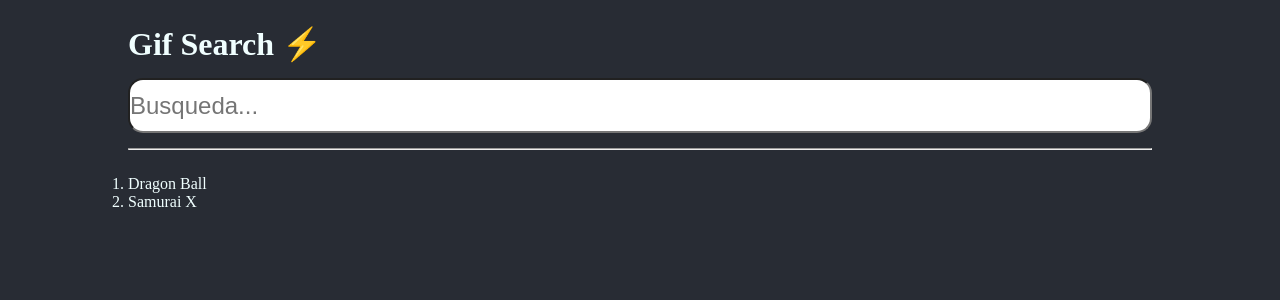
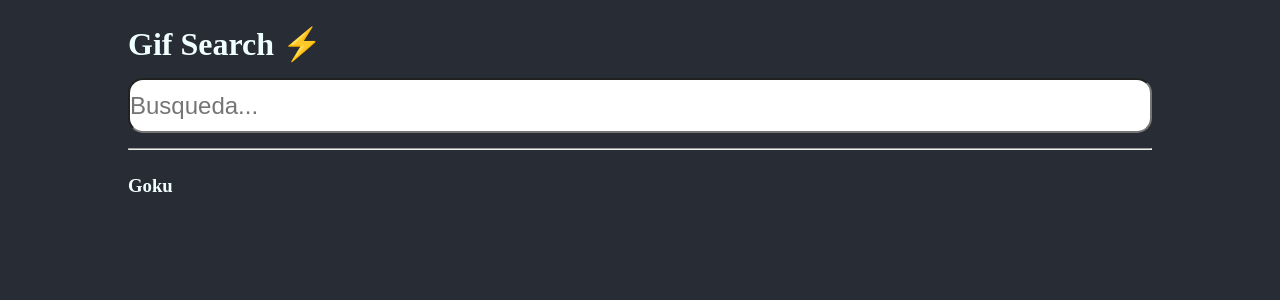
Before and after one commit to CristhianDaza/gif-search, a React (Create React App) app: page / in a window 1280 px wide. Shown: the top 300 px of the page. Built offline with nearby package versions, Linux system fonts and the light colour scheme; no server answers.

Commit message:
Creando Componente para Gif y llamando la api

```diff
--- a/src/GifApp.jsx
+++ b/src/GifApp.jsx
@@ -1,11 +1,12 @@
 import React, { useState } from 'react';
 import { AddCategory } from './components/AddCategory';
+import { GifGrid } from './components/GifGrid';
 
 const GifApp = () => {
   // const handleAdd = () => {
   //   setCategories(['Hunter', ...categories])
   // }
-  const [categories, setCategories] = useState(['Dragon Ball', 'Samurai X'])
+  const [categories, setCategories] = useState(['Goku'])
 
   return (
     <>
@@ -17,9 +18,12 @@ const GifApp = () => {
       <hr/>
       <ol>
         {
-          categories.map(categorie => {
-            return <li key={categorie}>{categorie}</li>
-          })
+          categories.map(category => (
+            <GifGrid
+              key={category}
+              category={category}
+            />
+          ))
         }
       </ol>
     </>
--- /dev/null
+++ b/src/components/GifGrid.jsx
@@ -0,0 +1,28 @@
+import React from 'react'
+
+export const GifGrid = ({category}) => {
+  const api = process.env.REACT_APP_API
+
+  const getGif = async () => {
+
+    const url = `https://api.giphy.com/v1/gifs/search?q=${category}&limit=10&api_key=${api}`
+    const res = await fetch(url)
+    const { data } = await res.json()
+    const gifs = data.map( img => {
+      return {
+        id: img.id,
+        title: img.title,
+        url: img.images?.downsized_medium.url
+      }
+    })
+    console.log(gifs)
+  }
+
+  getGif()
+
+  return (
+    <div>
+      <h3>{category}</h3>
+    </div>
+  )
+}
```
Also changed, not shown: 1 other file (tests, documents, lock files or other folders).
